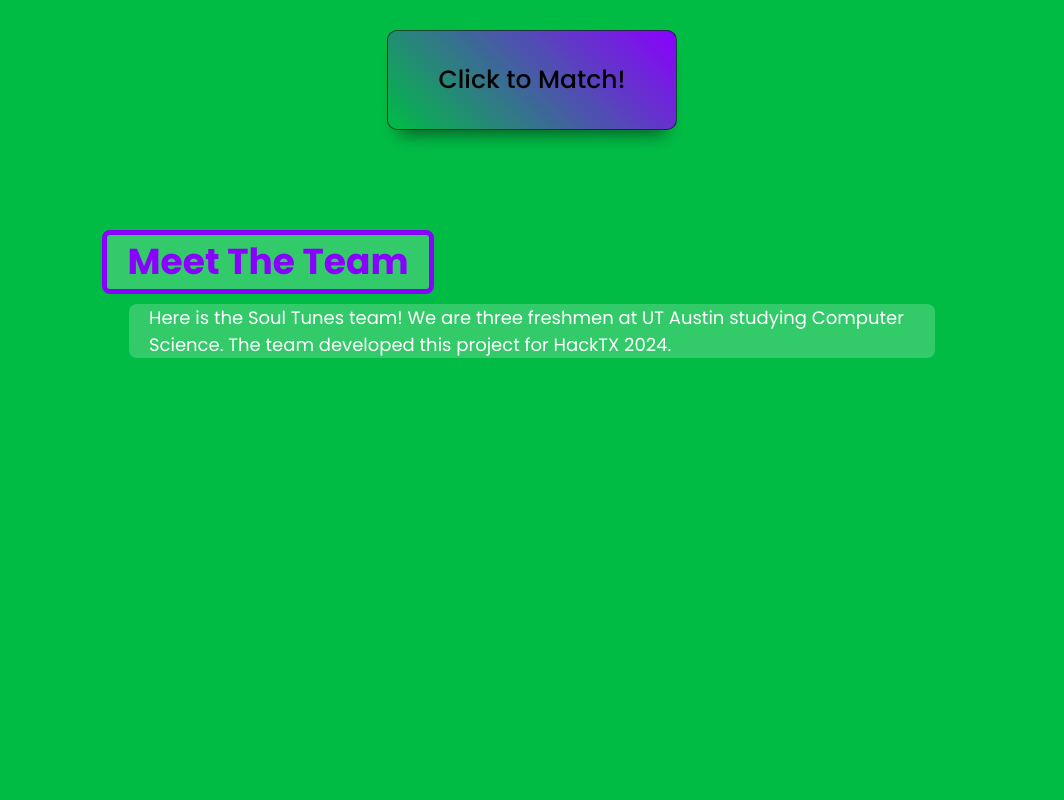
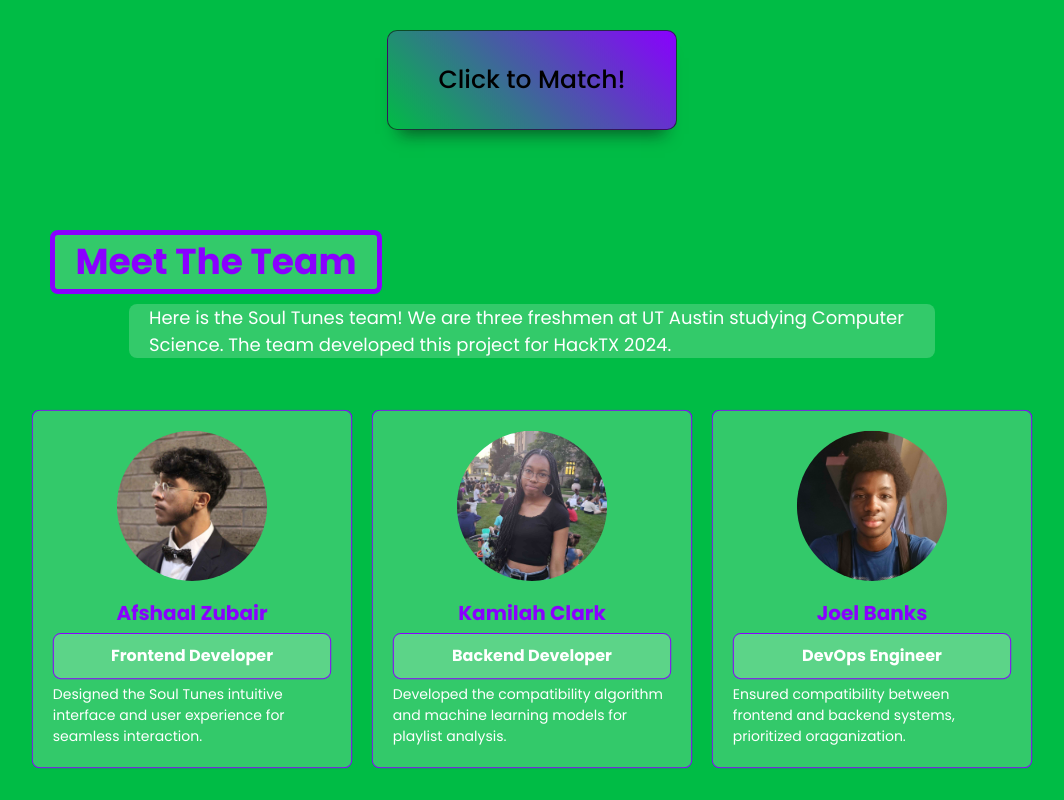
Before and after one commit to afshaalzubair/Soul-Tunes, a React (Vite) app: page / in a window 1280 px wide. Shown: the part 681-1481 px from the top of the page, without its empty margins (108-1172 px from the left). Before the commit the page ends 1103 px from the top, so only its background shows below. Built offline with nearby package versions, Linux system fonts and the light colour scheme.

Commit message:
meet the team section

```diff
--- a/src/App.css
+++ b/src/App.css
@@ -85,6 +85,88 @@
   word-wrap: break-word;
 }
 
+.teamheader-section {
+  margin-top: 100px;
+  padding: 0 20px;
+  padding-bottom: 2rem;
+  display: flex;
+  flex-direction: column;
+  align-items: center;
+}
+
+.teamheader-section h1 {
+  font-size: 36px;
+  margin-bottom: 10px;
+  color: #8A00FF;
+  background-color: rgba(255, 255, 255, 0.2);
+  padding: 0 20px;
+  border-radius: 8px;
+  border: 5px solid;
+  max-width: 32%;
+  margin-left: -39.5rem;
+}
+
+.teamheader-section p {
+  font-size: 18px;
+  color: #FFFFFF;
+  background-color: rgba(255, 255, 255, 0.2);
+  padding: 0 20px;
+  border-radius: 8px;
+  max-width: 65%;
+}
+
+.team-section {
+  display: flex;
+  justify-content: center;
+  gap: 20px;
+  margin-top: 20px;
+}
+
+.team-card {
+  background-color: rgba(255, 255, 255, 0.2);
+  padding: 20px;
+  border-radius: 8px;
+  border: 1px solid #8A00FF;
+  max-width: 25%;
+  text-align: center;
+  transition: transform 0.3s ease, box-shadow 0.3s ease;
+  animation: idleBop 3s ease-in-out infinite;
+}
+
+.team-card:hover {
+  transform: scale(1.05);
+  box-shadow: 0px 4px 20px rgba(138, 0, 255, 0.5);
+}
+
+.team-card img {
+  width: 150px;
+  height: 150px;
+  border-radius: 50%;
+  margin-bottom: 10px;
+}
+
+.team-card h2 {
+  font-size: 20px;
+  color: #8A00FF;
+  margin-bottom: 5px;
+}
+
+.team-card h3 {
+  font-size: 16px;
+  margin-bottom: 5px;
+  background-color: rgba(255, 255, 255, 0.2);
+  padding: 10px;
+  border-radius: 8px;
+  border: 1px solid;
+  border-color: #8A00FF;
+}
+
+.team-card p {
+  font-size: 14px;
+  color: #FFFFFF;
+  text-align: left;
+}
+
 @keyframes idleBop {
   0%, 100% {
     transform: scale(1);
@@ -93,33 +175,3 @@
     transform: scale(1.02);
   }
 }
-
-.team-section {
-  margin-top: 100px;
-  padding: 0 20px;
-  padding-bottom: 2rem;
-  display: flex;
-  flex-direction: column;
-  align-items: center;
-}
-
-.team-section h1 {
-  font-size: 36px;
-  margin-bottom: 10px;
-  color: #8A00FF;
-  background-color: rgba(255, 255, 255, 0.2);
-  padding: 0 20px;
-  border-radius: 8px;
-  border: 5px solid;
-  max-width: 32%;
-  margin-left: -33rem;
-}
-
-.team-section p {
-  font-size: 18px;
-  color: #FFFFFF;
-  background-color: rgba(255, 255, 255, 0.2);
-  padding: 0 20px;
-  border-radius: 8px;
-  max-width: 65%;
-}
--- a/src/App.jsx
+++ b/src/App.jsx
@@ -1,6 +1,9 @@
 import './App.css'
 import SplineScene from './components/SplineScene'
 import Button from './components/Button'
+import afshaalImage from './assets/afshaal.jpg';
+import kamilahImage from './assets/kamilah.png';
+import joelImage from './assets/joel.jpg';
 
 function App() {
   return (
@@ -32,9 +35,30 @@
           <Button className="button1" label="Click to Match!" link="" />
         </div>
 
-        <section className="team-section">
+        <section className="teamheader-section">
           <h1>Meet The Team</h1>
           <p>Here is the Soul Tunes team! We are three freshmen at UT Austin studying Computer Science. The team developed this project for HackTX 2024.</p>
+        </section>
+
+        <section className="team-section">
+          <div className="team-card">
+            <img src={afshaalImage} alt="Team Member 1" />
+            <h2>Afshaal Zubair</h2>
+            <h3>Frontend Developer</h3>
+            <p>Designed the Soul Tunes intuitive interface and user experience for seamless interaction.</p>
+          </div>
+          <div className="team-card">
+            <img src={kamilahImage} alt="Team Member 2" />
+            <h2>Kamilah Clark</h2>
+            <h3>Backend Developer</h3>
+            <p>Developed the compatibility algorithm and machine learning models for playlist analysis.</p>
+          </div>
+          <div className="team-card">
+            <img src={joelImage} alt="Team Member 3" />
+            <h2>Joel Banks</h2>
+            <h3>DevOps Engineer</h3>
+            <p>Ensured compatibility between frontend and backend systems, prioritized oraganization.</p>
+          </div>
         </section>
 
       </main>
```
